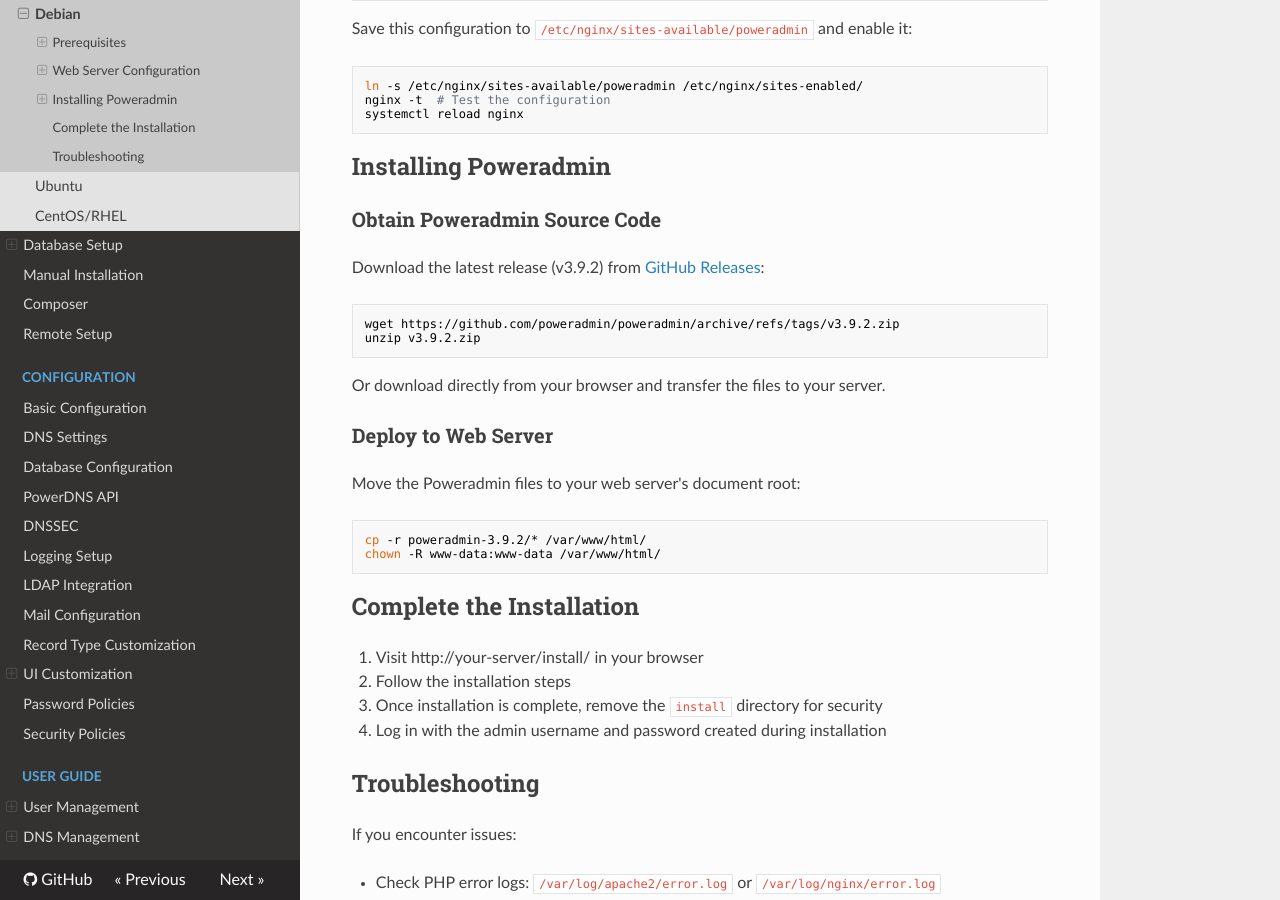
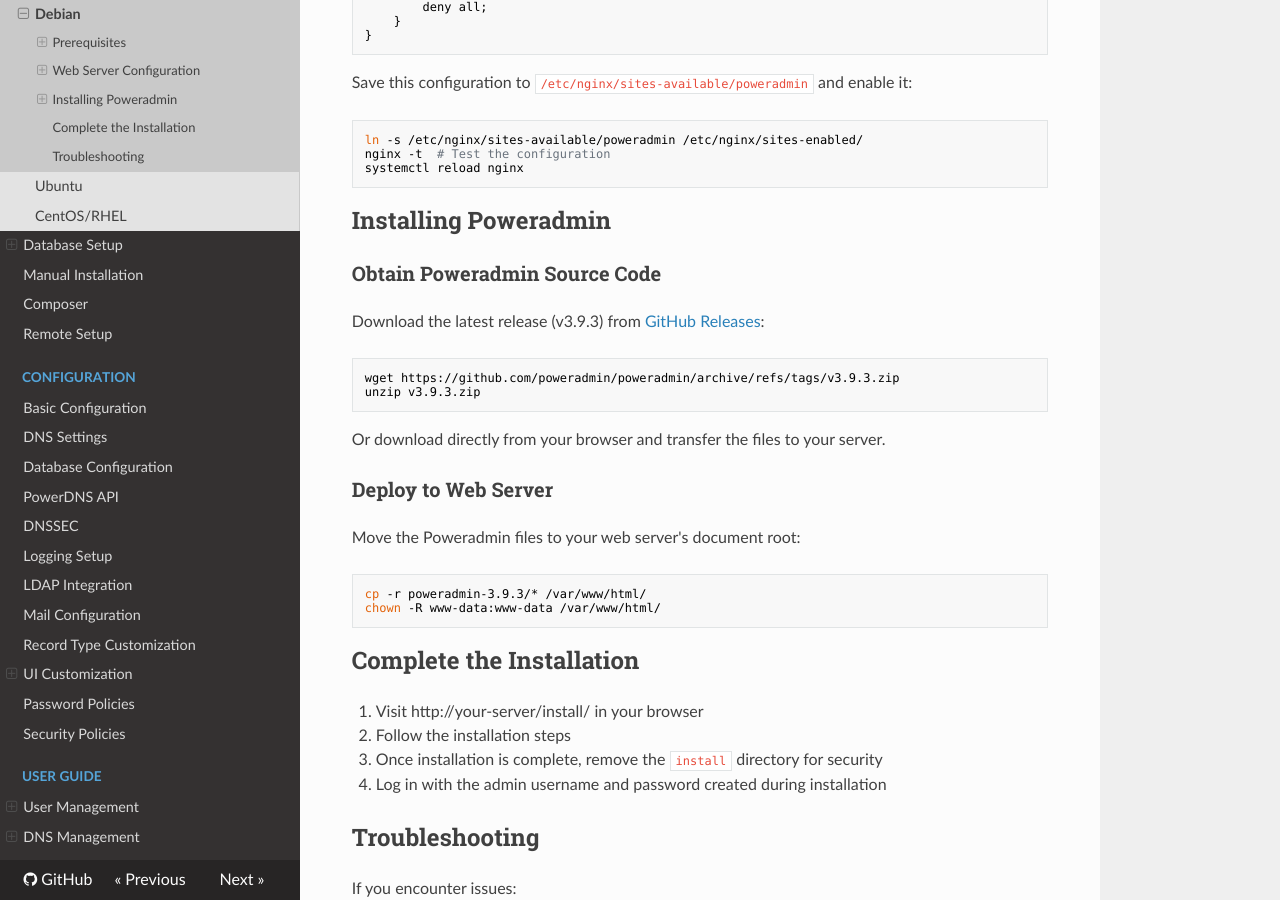
Before and after one commit to poweradmin/poweradmin-docs, an MkDocs documentation site: the page built from docs/installation/debian.md, in a window 1280 px wide and 900 px high, scrolled down 1512 px. Built offline with MkDocs 1.6.1, drawn with Linux system fonts in a browser that asks for light colours; nearby versions of some CDN libraries; some of the changed text lies outside the part shown.

Commit message:
docs: update installation guides to reference v3.9.3 and fix formatting

````diff
--- a/docs/installation/debian.md
+++ b/docs/installation/debian.md
@@ -34,9 +34,9 @@
 Apache is usually pre-installed and configured on Debian systems. You'll need to:
 
 1. Enable the required Apache modules:
-   ```bash
-   a2enmod rewrite
-   ```
+```bash
+a2enmod rewrite
+```
 
 2. Either place Poweradmin in the default webroot (`/var/www/html/`) or create a virtual host configuration.
 
@@ -82,11 +82,11 @@
 
 ### Obtain Poweradmin Source Code
 
-Download the latest release (v3.9.2) from [GitHub Releases](https://github.com/poweradmin/poweradmin/releases):
+Download the latest release (v3.9.3) from [GitHub Releases](https://github.com/poweradmin/poweradmin/releases):
 
 ```bash
-wget https://github.com/poweradmin/poweradmin/archive/refs/tags/v3.9.2.zip
-unzip v3.9.2.zip
+wget https://github.com/poweradmin/poweradmin/archive/refs/tags/v3.9.3.zip
+unzip v3.9.3.zip
 ```
 
 Or download directly from your browser and transfer the files to your server.
@@ -96,7 +96,7 @@
 Move the Poweradmin files to your web server's document root:
 
 ```bash
-cp -r poweradmin-3.9.2/* /var/www/html/
+cp -r poweradmin-3.9.3/* /var/www/html/
 chown -R www-data:www-data /var/www/html/
 ```
 
````
Also changed, not shown: docs/installation/centos.md (+5 -5 lines), docs/installation/ubuntu.md (+4 -4 lines), docs/upgrading/index.md (+2 -2 lines).
